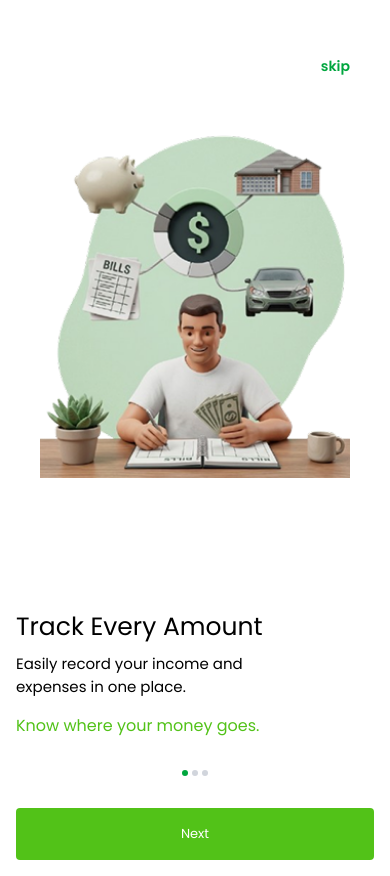
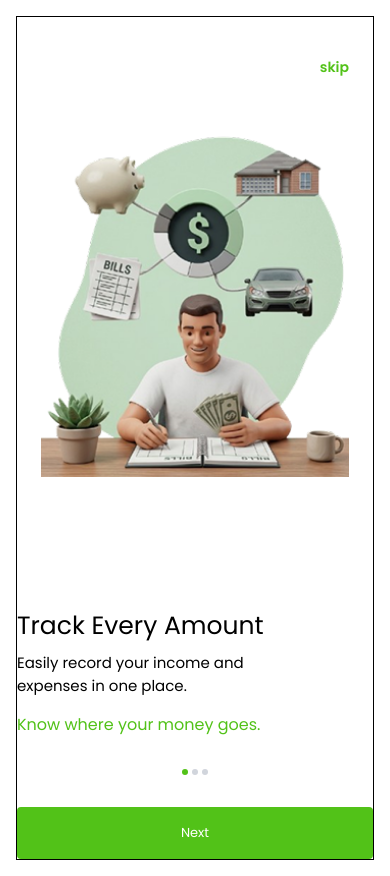
Before and after one commit to BuildspaceHub/ledgrx, a React (Vite) app: page /onboarding in a window 390 px wide. Built offline with nearby package versions, Linux system fonts and the light colour scheme.

Commit message:
chore: moved auth pages into auth folders and

```diff
--- /dev/null
+++ b/src/constants/index.js
@@ -0,0 +1,25 @@
+export const onboardingData = [
+  {
+    id: 1,
+    image: "/images/OnbAni-1.png",
+    title: "Track Every Amount",
+    description: "Easily record your income and expenses in one place.",
+    subText: "Know where your money goes.",
+  },
+  {
+    id: 2,
+    image: "/images/OnbAni-2.png",
+    title: "Understand Your Spending",
+    description:
+      "Visualize your spending habits with clear charts and insights.",
+    subText: "Make smarter financial decisions.",
+  },
+  {
+    id: 3,
+    image: "/images/OnbAni-3.png",
+    title: "Achieve Your Financial Goals",
+    description:
+      "Stay on track, save more and build a better financial future.",
+    subText: "Your goals, our priority.",
+  },
+];
--- a/src/components/Onboarding.jsx
+++ b/src/pages/Onboarding.jsx
@@ -1,32 +1,6 @@
-import React from "react";
 import { useState } from "react";
 import { useNavigate } from "react-router-dom";
-
-const onboardingData = [
-  {
-    id: 1,
-    image: "/images/OnbAni-1.png",
-    title: "Track Every Amount",
-    description: "Easily record your income and expenses in one place.",
-    subText: "Know where your money goes.",
-  },
-  {
-    id: 2,
-    image: "/images/OnbAni-2.png",
-    title: "Understand Your Spending",
-    description:
-      "Visualize your spending habits with clear charts and insights.",
-    subText: "Make smarter financial decisions.",
-  },
-  {
-    id: 3,
-    image: "/images/OnbAni-3.png",
-    title: "Achieve Your Financial Goals",
-    description:
-      "Stay on track, save more and build a better financial future.",
-    subText: "Your goals, our priority.",
-  },
-];
+import { onboardingData } from "../constants";
 
 export default function Onboarding() {
   const [currentIndex, setCorrentIndex] = useState(0);
@@ -43,9 +17,9 @@ export default function Onboarding() {
   const currentScreen = onboardingData[currentIndex];
 
   return (
-    <div className="text-center flex flex-col h-screen bg-white lg:bg-green-50 justify-between m-4 md:my-1 md:mx-2 md:flex-wrap md:border-2 md:border-green-200 md:rounded-4xl md:h-full md:flex lg:gap-10 md:shadow-sm md:hover:shadow-[0_4px_14px_0_rgba(22,163,74,0.39)] md:flex-row md:justify-center md:items-center md:w-70% md:px-8 md:py-10 md:relative lg:mx-40 lg:my-5 lg:">
+    <div className="text-center border flex flex-col h-screen bg-background lg:bg-green-50 justify-between m-4 md:my-1 md:mx-2 md:flex-wrap md:border-2 md:border-green-200 md:rounded-4xl md:h-full md:flex lg:gap-10 md:shadow-sm md:hover:shadow-[0_4px_14px_0_rgba(22,163,74,0.39)] md:flex-row md:justify-center md:items-center md:w-70% md:px-8 md:py-10 md:relative lg:mx-40 lg:my-5 lg:">
       {/* {steps[count - 1]} */}
-      <button className="self-end text-green-600 font-semibold text-sm mt-10 mr-6 md:absolute md:top-0 md:right-10 md:font-semibold md:text-[18px] ">
+      <button className="self-end text-brand font-semibold text-sm mt-10 mr-6 md:absolute md:top-0 md:right-10 md:font-semibold md:text-[18px] ">
         skip
       </button>
 
@@ -62,7 +36,7 @@ export default function Onboarding() {
         <p className="text-[15px] w-75 text-start pt-2 md:text-[18px] md:w-100% md:mb-6">
           {currentScreen.description}
         </p>
-        <p className="text-[16px] font-normal text-[#52c218] pt-4 md:text-[19px]">
+        <p className="text-[16px] font-normal text-brand pt-4 md:text-[19px]">
           {currentScreen.subText}
         </p>
         <div className="flex flex-col gap-6 mt-8 mx-auto">
@@ -71,7 +45,7 @@ export default function Onboarding() {
               <div
                 key={index}
                 className={`h-1.5 w-1.5 rounded-full transition-colors ${
-                  index === currentIndex ? "bg-green-600" : "bg-gray-300"
+                  index === currentIndex ? "bg-brand" : "bg-gray-300"
                 } `}
               />
             ))}
@@ -79,7 +53,7 @@ export default function Onboarding() {
         </div>
         <button
           onClick={handleNext}
-          className="w-full bg-[#52c218] rounded text-white text-[13px] py-4 mt-8"
+          className="w-full bg-brand rounded text-background text-[13px] py-4 mt-8"
         >
           {currentIndex === onboardingData.length - 1 ? "Get Started" : "Next"}
         </button>
--- a/src/pages/Splash.jsx
+++ b/src/pages/Splash.jsx
@@ -1,12 +1,14 @@
-import React from "react";
 import { useEffect } from "react";
+import { useNavigate } from "react-router-dom";
 
 export default function Splash() {
-  // useEffect(() => {
-  //   setTimeout(() => {
-  //     window.location.href = "/onboarding";
-  //   }, 4000);
-  // }, []);
+  const navigate = useNavigate();
+
+  useEffect(() => {
+    setTimeout(() => {
+      navigate("/onboarding");
+    }, 4000);
+  }, []);
 
   return (
     <div className="bg-background min-h-screen flex justify-center items-center flex-col gap-5">
--- a/src/pages/ConfirmEmailPage.jsx
+++ b/src/pages/auth/ConfirmEmailPage.jsx
@@ -1,4 +1,4 @@
-import Button from "../components/Button";
+import Button from "../../components/Button";
 
 export default function ConfirmEmailPage() {
   return (
--- a/src/pages/CreatePasswordPage.jsx
+++ b/src/pages/auth/CreatePasswordPage.jsx
@@ -1,7 +1,7 @@
 import React from "react";
 import { BsArrowLeft } from "react-icons/bs";
 import { FaRegEyeSlash } from "react-icons/fa";
-import { resetPasswordSchema } from "../libs/validators/auth";
+import { resetPasswordSchema } from "../../libs/validators/auth";
 
 export default function CreatePasswordPage() {
   const [password, setPassword] = React.useState("");
--- a/src/pages/VerifiedEmailPage.jsx
+++ b/src/pages/auth/VerifiedEmailPage.jsx
@@ -1,5 +1,5 @@
 import React from "react";
-import Button from "../components/Button";
+import Button from "../../components/Button";
 
 export default function VerifiedEmailPage() {
   return (
```
Also changed, not shown: src/App.jsx (+5 -5 lines), src/pages/auth/ConfirmPasswordPage.jsx (renamed from src/pages/ConfirmPasswordPage.jsx).
